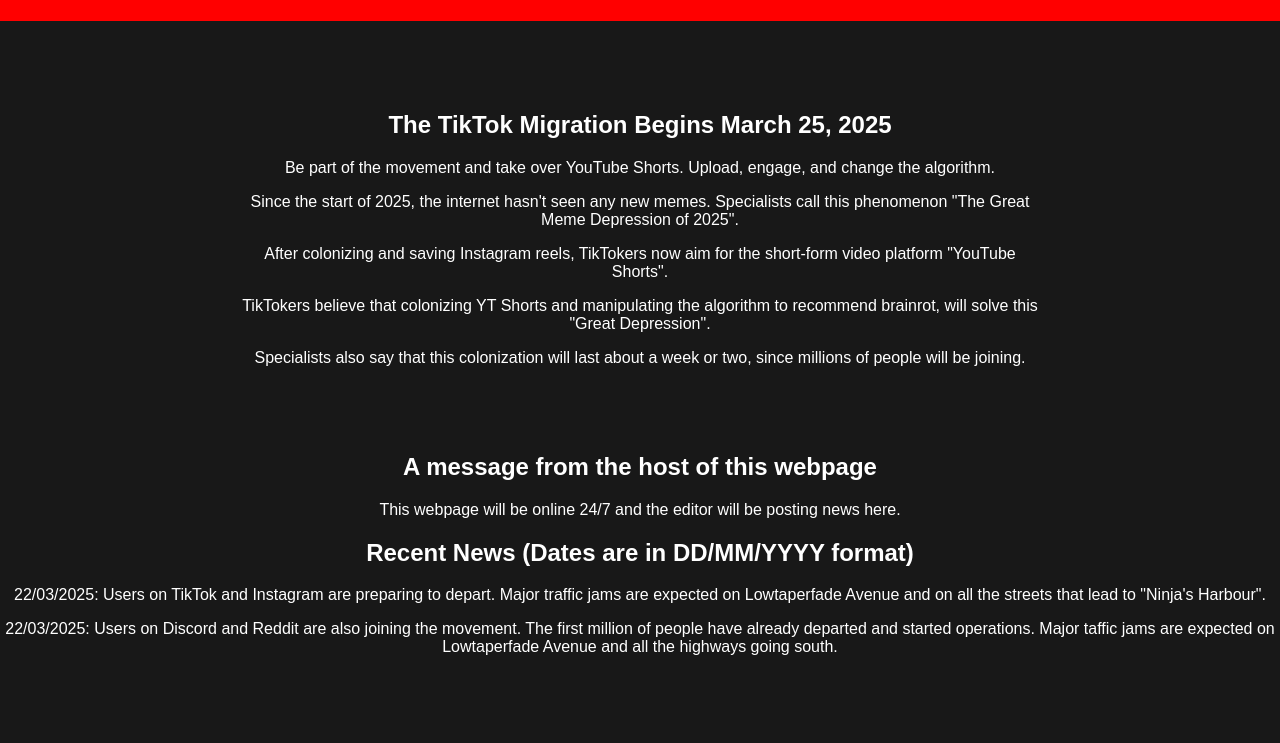
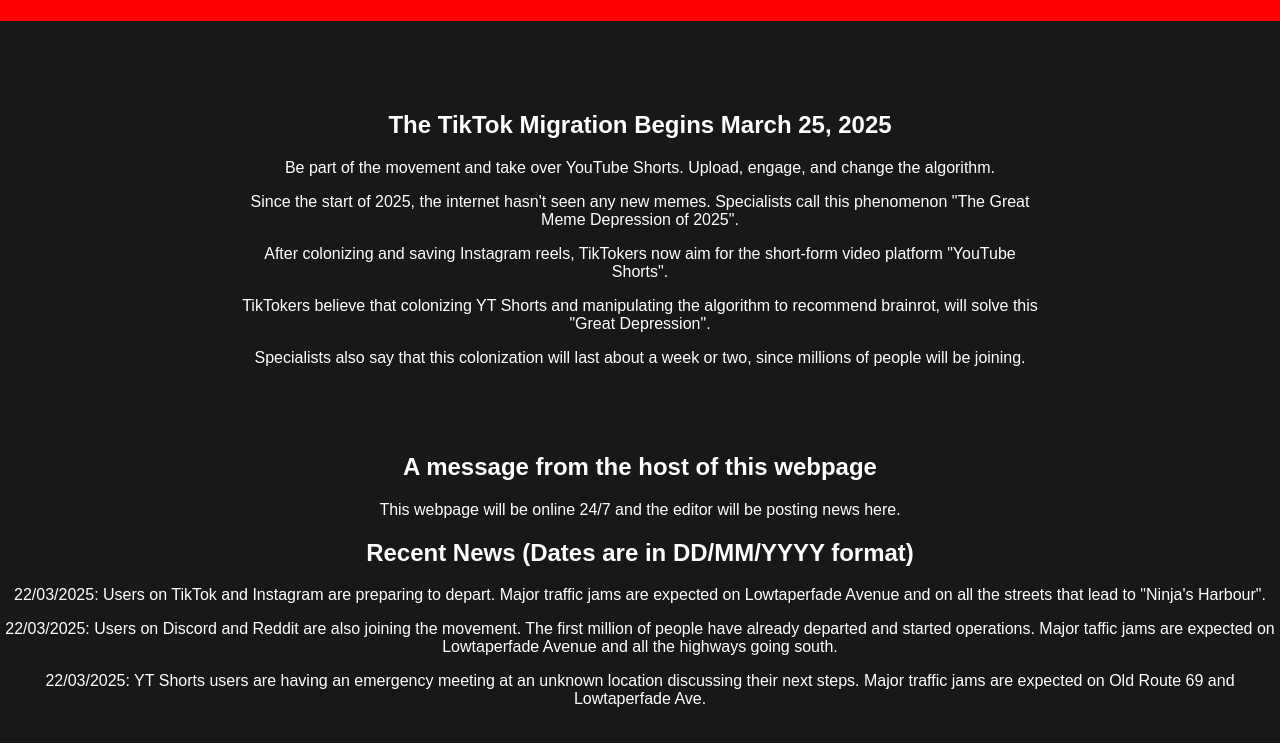
Before and after one commit to ytshortscolonization/ytshortscolonization.github.io, a plain HTML site: page index.html in a window 1280 px wide. Shown: the part 99-842 px from the top of the page. Drawn offline with Linux system fonts and the light colour scheme.

Commit message:
Update index.html

```diff
--- a/index.html
+++ b/index.html
@@ -57,6 +57,8 @@
         <p>22/03/2025: Users on TikTok and Instagram are preparing to depart. Major traffic jams are expected on Lowtaperfade Avenue and on all the streets that lead to "Ninja's Harbour".</p>
 
        <p>22/03/2025: Users on Discord and Reddit are also joining the movement. The first million of people have already departed and started operations. Major taffic jams are expected on Lowtaperfade Avenue and all the highways going south.</p>
+
+       <p>22/03/2025: YT Shorts users are having an emergency meeting at an unknown location discussing their next steps. Major traffic jams are expected on Old Route 69 and Lowtaperfade Ave.</p>
     </div>
     <div class="container">
     <h2>Migration Route Map</h2>
```
